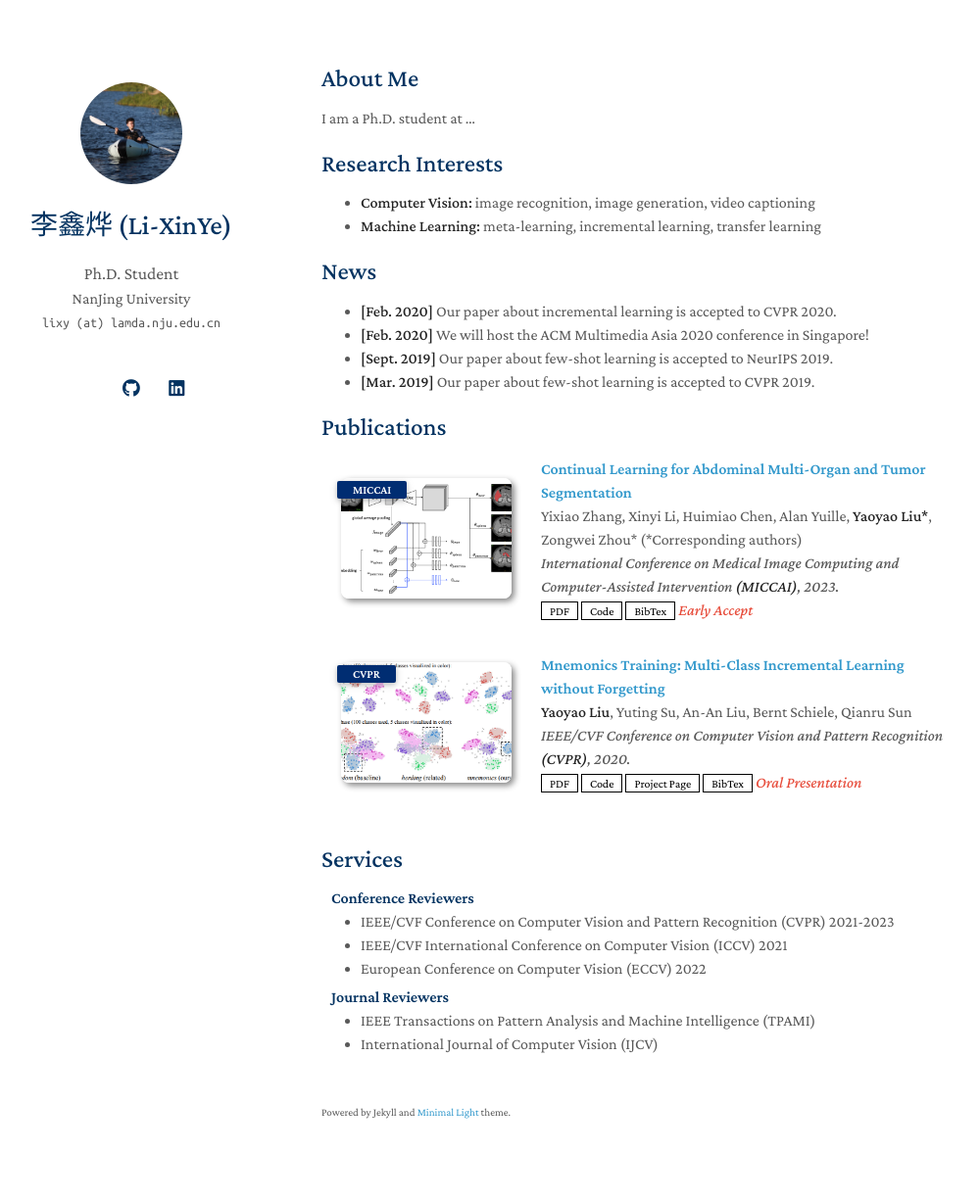
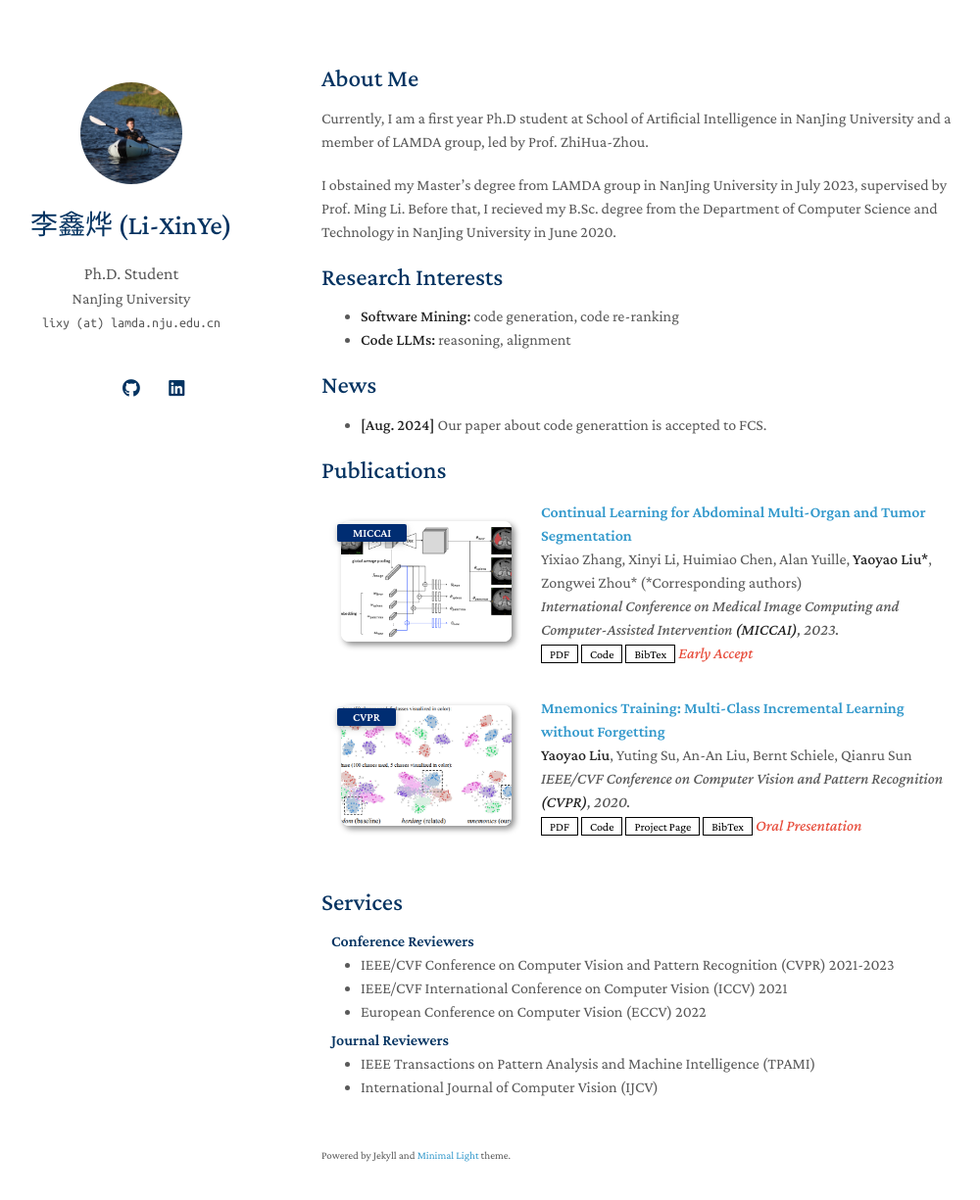
Before and after one commit to lixinye-nju/lixinye-nju.github.io, a Jekyll site: the page built from index.md, in a window 1280 px wide and 1260 px high. Shown: the top 1225 px of the window at 98% size, without its empty margins (142-1142 px from the left). Built offline with Jekyll 4.4.1, drawn with Linux system fonts in a browser that asks for light colours; a style sheet for code colours, icons or effects is not loaded; our own code applies the rules of GitHub Pages for plain Markdown files.

Commit message:
Update index.md

```diff
--- a/index.md
+++ b/index.md
@@ -4,19 +4,18 @@ layout: homepage
 
 ## About Me
 
-I am a Ph.D. student at ...
+Currently, I am a first year Ph.D student at School of Artificial Intelligence in NanJing University and a member of LAMDA group, led by Prof. ZhiHua-Zhou.
+
+I obstained my Master's degree from LAMDA group in NanJing University in July 2023, supervised by Prof. Ming Li. Before that, I recieved my B.Sc. degree from the Department of Computer Science and Technology in NanJing University in June 2020.
 
 ## Research Interests
 
-- **Computer Vision:** image recognition, image generation, video captioning
-- **Machine Learning:** meta-learning, incremental learning, transfer learning
+- **Software Mining:** code generation, code re-ranking
+- **Code LLMs:** reasoning, alignment
 
 ## News
 
-- **[Feb. 2020]** Our paper about incremental learning is accepted to CVPR 2020.
-- **[Feb. 2020]** We will host the ACM Multimedia Asia 2020 conference in Singapore!
-- **[Sept. 2019]** Our paper about few-shot learning is accepted to NeurIPS 2019.
-- **[Mar. 2019]** Our paper about few-shot learning is accepted to CVPR 2019.
+- **[Aug. 2024]** Our paper about code generattion is accepted to FCS.
 
 {% include_relative _includes/publications.md %}
 
```
